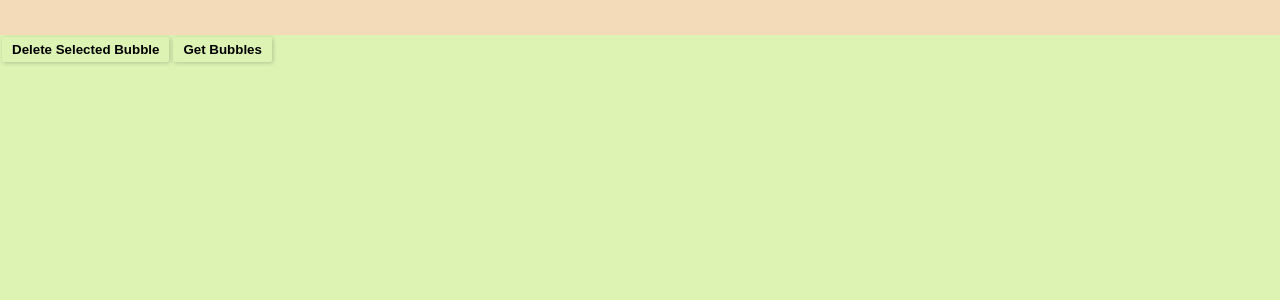
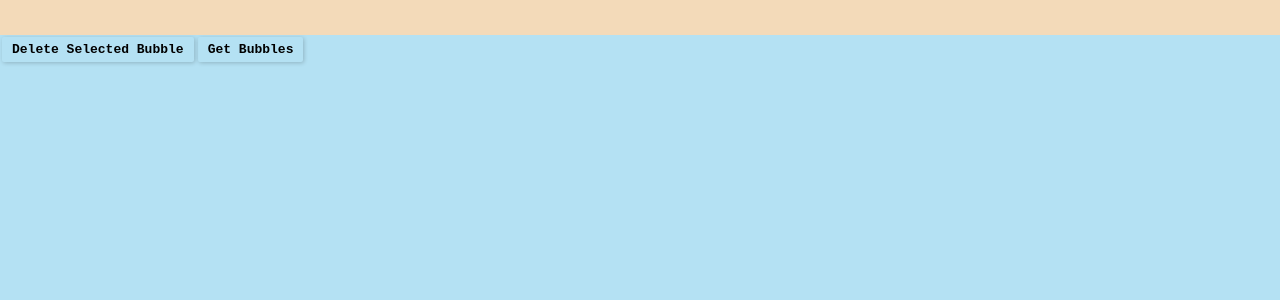
Before and after one commit to PeterBorza/RTK---presentationApp, a React (Create React App) app: page /bubbles in a window 1280 px wide. Shown: the top 300 px of the page. Built offline with nearby package versions, Linux system fonts and the light colour scheme.

Commit message:
0010 - minor css on navbar fonts and button behaviour

```diff
--- a/src/App.module.scss
+++ b/src/App.module.scss
@@ -4,6 +4,8 @@
 	margin: 0;
 	padding: 0;
 	box-sizing: border-box;
+	font-family: monospace;
+	font-size: 100%;
 }
 
 .container {
@@ -20,11 +22,13 @@ a {
 	text-decoration: none;
 	padding: 5px;
 	margin: 2px;
+	cursor: pointer;
 	&:focus-within {
 		outline: none;
 		border: none;
 	}
 	&:active {
 		color: white;
+		transform: scale(0.95);
 	}
 }
--- a/src/components/bubble-story/BubbleWrapper.module.scss
+++ b/src/components/bubble-story/BubbleWrapper.module.scss
@@ -3,7 +3,7 @@
 	width: 100%;
 	height: calc(100vh - 35px);
 	overflow: hidden;
-	background-color: rgb(220, 243, 180);
+	background-color: rgb(180, 225, 243);
 }
 
 .buttonWrapper {
```
Also changed, not shown: src/components/Navigation/Navigation.module.scss (+6 -2 lines), src/components/Navigation/Navigation.tsx (+8 -3 lines).
